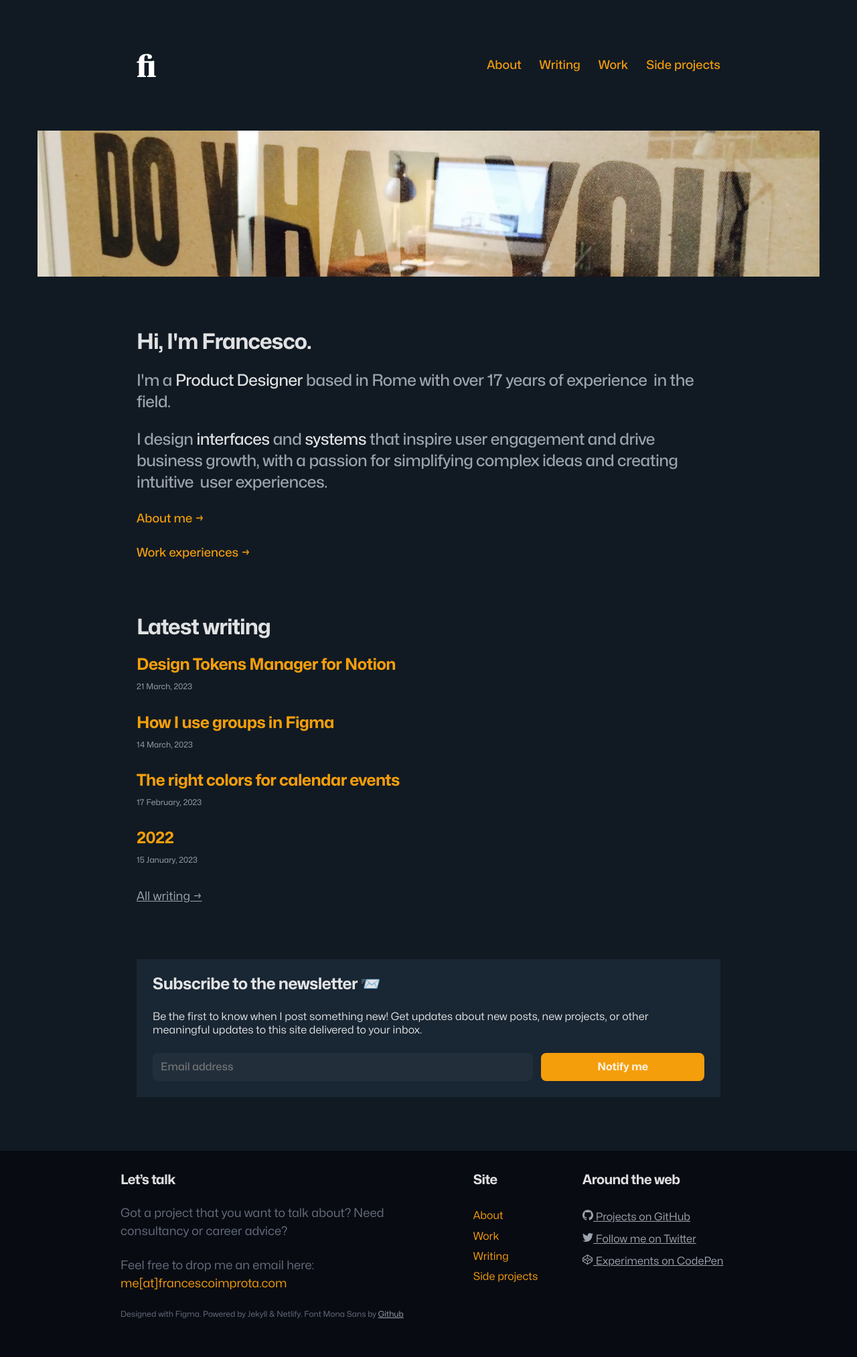
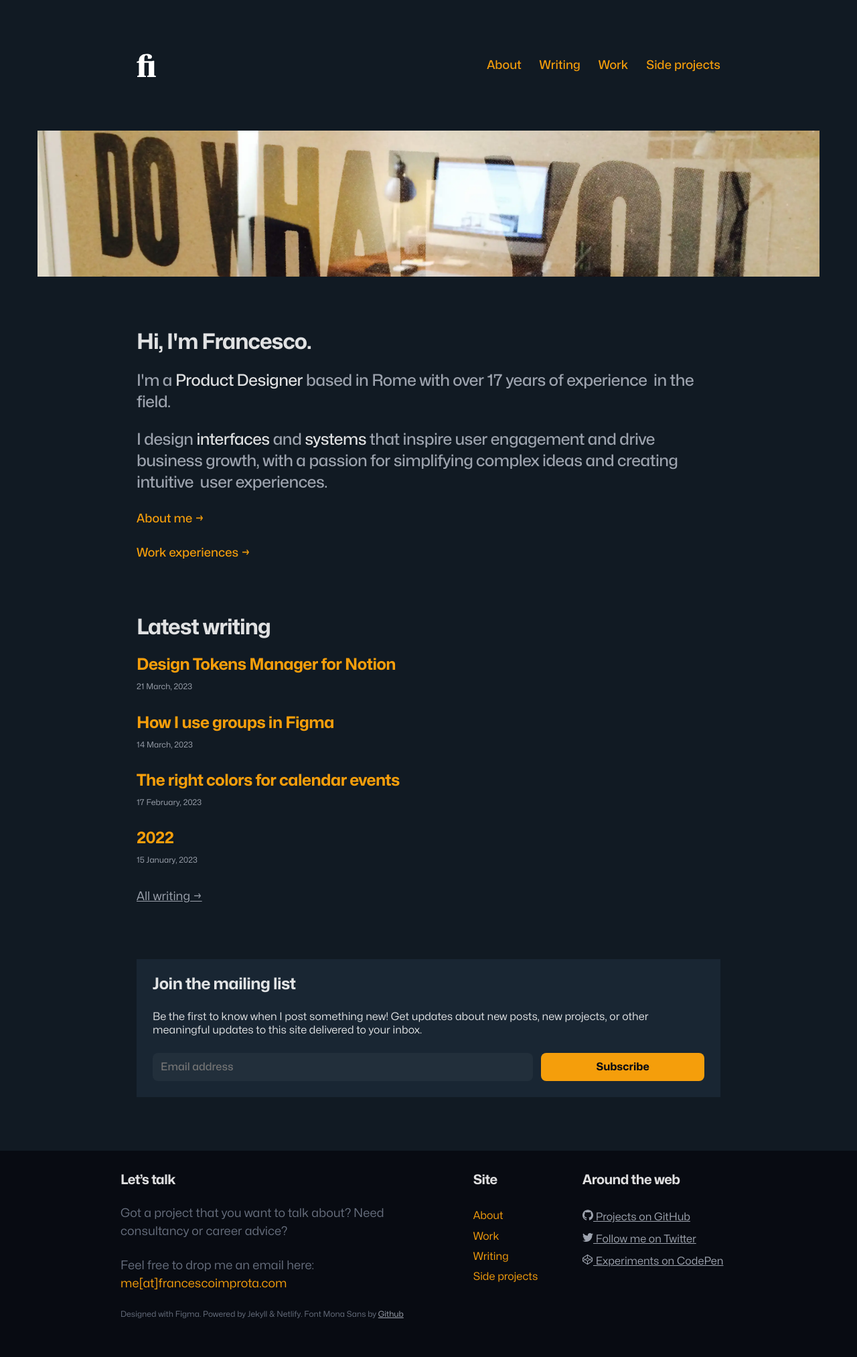
Before and after one commit to zetareticoli/fi, a Jekyll site: the page built from index.html, in a window 1280 px wide. Shown: the whole page at 67% size. Built offline with Jekyll 4.4.1, drawn with Linux system fonts in a browser that asks for light colours; the list of posts is cut into pages by our own code.

Commit message:
Minor fixes to subscribe box

```diff
--- a/_includes/box-subscribe.html
+++ b/_includes/box-subscribe.html
@@ -5,13 +5,13 @@
   onsubmit="window.open('https://buttondown.email/me@francescoimprota.com', 'popupwindow')"
   class="subscribe form"
 >
-  <h3 class="headline-secondary">Subscribe to the newsletter 📨</h3>
+  <h3 class="headline-secondary">Join the mailing list</h3>
   <p class="text-small">Be the first to know when I post something new! Get updates about new posts, new projects, or other meaningful updates to this site delivered to your inbox.</p>
 
   <div class="subscribe-control">
     <label class="sr-only" for="bd-email">Enter your email</label>
     <input class="input" type="email" name="email" id="bd-email" placeholder="Email address" />
     <input type="hidden" value="1" name="embed" />
-    <input class="button" type="submit" value="Notify me" />
+    <input class="button" type="submit" value="Subscribe" />
   </div>
 </form>
--- a/_sass/components/_buttons.scss
+++ b/_sass/components/_buttons.scss
@@ -1,7 +1,7 @@
 .button {
   --button-background: var(--background-primary);
   background-color: var(--button-background);
-  color: var(--colors-white);
+  color: var(--color-black);
   text-align: center;
   padding: var(--spacing-inset-s);
   border-radius: var(--radius-smooth-corner);
```
